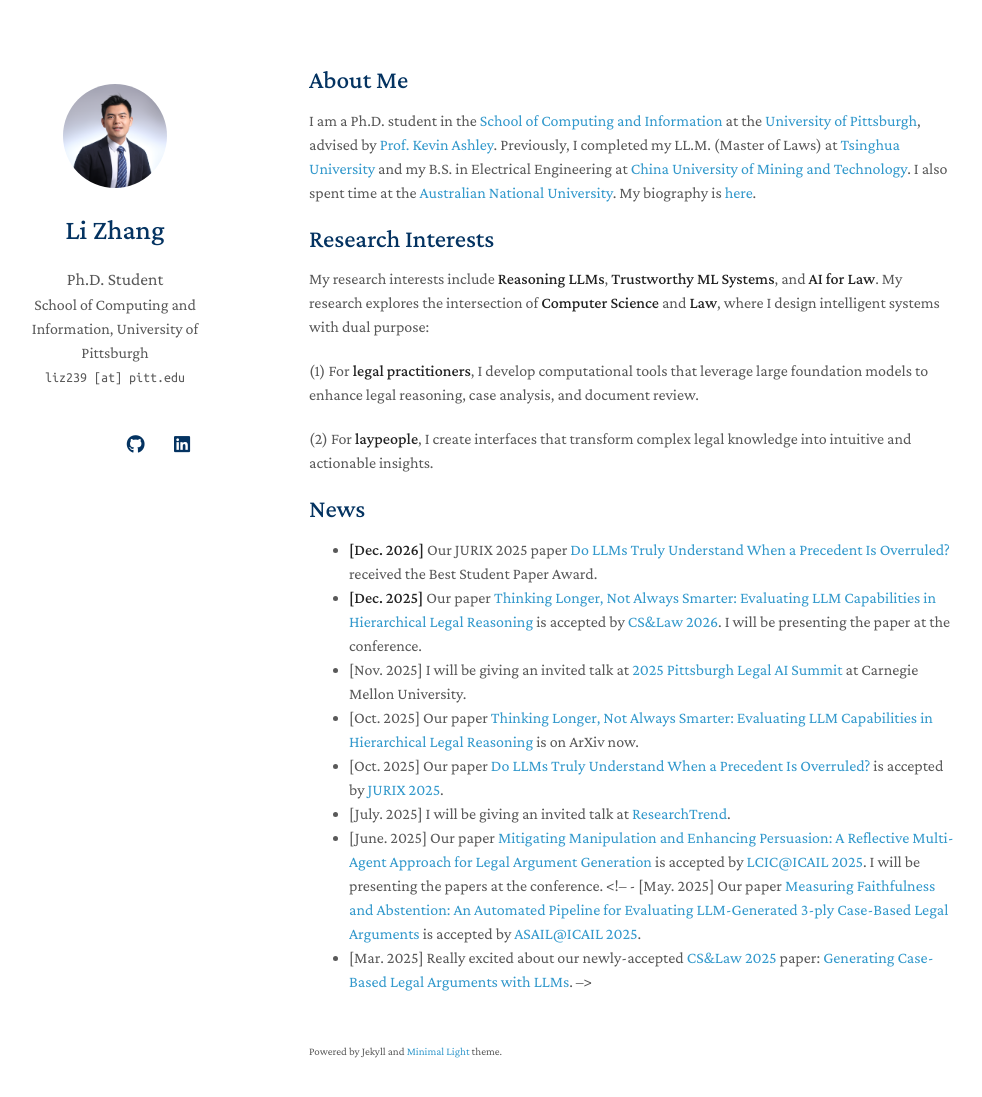
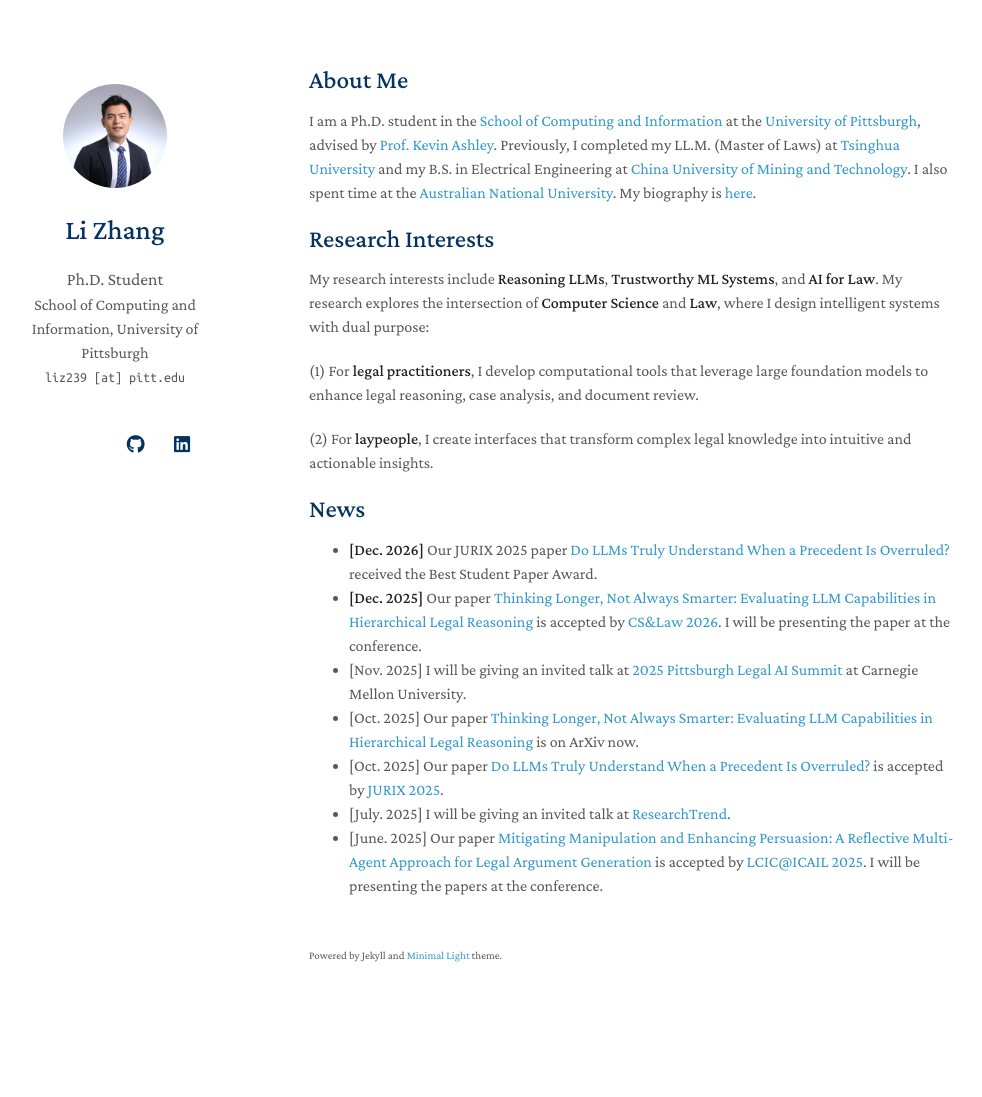
Before and after one commit to lizhang-AIandLaw/lizhang-AIandLaw.github.io, a Jekyll site: the page built from index.md, in a window 1280 px wide and 1132 px high. Shown: the top 1097 px of the window, without its empty margins (161-1143 px from the left). Built offline with Jekyll 4.4.1, drawn with Linux system fonts in a browser that asks for light colours; a style sheet for code colours, icons or effects is not loaded; our own code applies the rules of GitHub Pages for plain Markdown files.

Commit message:
Update index.md

```diff
--- a/index.md
+++ b/index.md
@@ -22,9 +22,7 @@ My research interests include **Reasoning LLMs**, **Trustworthy ML Systems**, an
 - [Oct. 2025] Our paper [Do LLMs Truly Understand When a Precedent Is Overruled?](https://arxiv.org/abs/2510.20941) is accepted by [JURIX 2025](https://jurix2025.di.unito.it).
 - [July. 2025] I will be giving an invited talk at [ResearchTrend](https://researchtrend.ai/social-events/researchtrend-connect-llmag-8).
 - [June. 2025] Our paper [Mitigating Manipulation and Enhancing Persuasion: A Reflective Multi-Agent Approach for Legal Argument Generation](https://lizhang-aiandlaw.github.io/A-Reflective-Multi-Agent-Approach-for-Legal-Argument-Generation/) is accepted by [LCIC@ICAIL 2025](https://site.unibo.it/compulaw/en/project/open-calls). I will be presenting the papers at the conference.
-<!-- - [May. 2025] Our paper [Measuring Faithfulness and Abstention: An Automated Pipeline for Evaluating LLM-Generated 3-ply Case-Based Legal Arguments](https://lizhang-aiandlaw.github.io/An-Automated-Pipeline-for-Evaluating-LLM-Generated-3-ply-Case-Based-Legal-Arguments/) is accepted by [ASAIL@ICAIL 2025](https://sites.google.com/view/asail/asail-home).
-- [Mar. 2025] Really excited about our newly-accepted [CS&Law 2025](https://computersciencelaw.org/2025/) paper: [Generating Case-Based Legal Arguments with LLMs](https://dl.acm.org/doi/10.1145/3709025.3712216). -->
-<!-- - [Aug. 2024] I started the position of graduate student researcher at the [Learning and Research Development Centre](https://www.lrdc.pitt.edu/) of University of Pittsburgh. -->
+
 
 <!--
 {% include_relative _includes/publications.md %}
```
